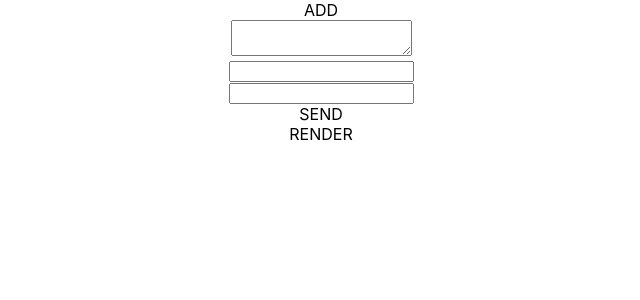
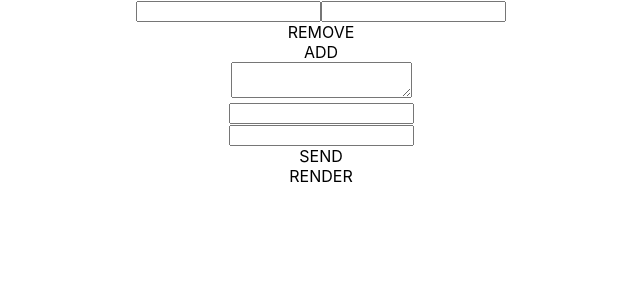
Before and after one commit to fulcircle/templatey, a React (Create React App) app in the folder frontend/: page / in a window 1280 px wide. Shown: the top 300 px of the page, without its empty margins (319-959 px from the left). Built offline with nearby package versions, Linux system fonts and the light colour scheme.

Commit message:
Get validation working on all fields

```diff
--- a/frontend/package.json
+++ b/frontend/package.json
@@ -8,12 +8,14 @@
     "@types/node": "10.12.18",
     "@types/react": "16.7.20",
     "@types/react-dom": "16.0.11",
+    "class-transformer": "^0.2.0",
     "class-validator": "^0.9.1",
     "dompurify": "^1.0.9",
     "node-sass": "^4.11.0",
     "react": "^16.7.0",
     "react-dom": "^16.7.0",
     "react-scripts": "2.1.3",
+    "reflect-metadata": "^0.1.13",
     "typescript": "3.2.4"
   },
   "scripts": {
--- a/frontend/src/App.tsx
+++ b/frontend/src/App.tsx
@@ -10,6 +10,7 @@ import {EmailFields} from "./data/request/EmailFields.class";
 import EmailPane from "./components/EmailPane/EmailPane";
 import {ValidationError, validateSync} from "class-validator";
 import {TemplateFields} from "./data/request/TemplateFields.class";
+import {Util} from "./util/Util";
 
 class Validation {
 
@@ -28,6 +29,7 @@ interface State {
     emailFields: EmailFields
 }
 
+// Create a Validation context that's accessible to all children components so they can validate themselves
 export const ValidationContext = React.createContext<Validation>({validationErrors: [], pristine: true});
 
 class App extends Component<{}, State> {
@@ -35,7 +37,7 @@ class App extends Component<{}, State> {
     constructor(props: any) {
         super(props);
         this.state = {
-            toRender: new ToRender({ template_fields: [], template_text: '' }),
+            toRender: new ToRender({ template_fields: [new TemplateFields({name: "", value: ""})], template_text: '' }),
             emailFields: new EmailFields({from: "", to: ""}),
             validation: new Validation({validationErrors: [], pristine: true}),
             rendered: new TemplateRenderResponse({ template: "", template_name: "" })
@@ -105,10 +107,10 @@ class App extends Component<{}, State> {
 
     validate(pristine: boolean|null=null) {
 
-        // Validate on the backing state fields.
+        // Validate on the backing state fields, flatten them into one long array., instead of nested errors
         let errors = [
-            ...validateSync(this.state.emailFields),
-            ...validateSync(this.state.toRender),
+            ...Util.flattenErrors(validateSync(this.state.emailFields)),
+            ...Util.flattenErrors(validateSync(this.state.toRender))
         ];
 
         // When setState completes, it will cause ValidationContext.Provider to update its context
--- a/frontend/src/components/TemplateFieldsPane/TemplateFieldsPane.tsx
+++ b/frontend/src/components/TemplateFieldsPane/TemplateFieldsPane.tsx
@@ -20,9 +20,9 @@ class TemplateFieldsPane extends Component<Props, {}> {
 
         let fields = this.props.template_fields.map((field, idx) => {
             return (
-                <ValidationContext.Consumer>
+                <ValidationContext.Consumer key={idx}>
                     {({ validationErrors, pristine })  => (
-                        <div key={idx} className="field">
+                        <div className="field">
                             <ValidatableInput
                                 textArea={false}
                                 className="field_input_name"
--- a/frontend/src/components/ValidatableInput/ValidatableInput.tsx
+++ b/frontend/src/components/ValidatableInput/ValidatableInput.tsx
@@ -18,23 +18,25 @@ class ValidatableInput extends Component<Props, {}> {
         super(props);
     }
 
-    getValidationErrors() {
-        let errors = this.props.validationErrors.filter((validationError) => {
+    get localValidationErrors() {
+        return this.props.validationErrors.filter((validationError) => {
             return validationError.target === this.props.validationTarget
                 && validationError.property === this.props.validationProperty;
         });
-        if (errors.length > 0) {
-            return errors[0];
-        } else {
-            return null;
-        }
     }
 
     get valid(): boolean {
-        return this.getValidationErrors() === null;
+        console.log({
+            validationTarget: this.props.validationTarget,
+            validationProperty: this.props.validationProperty,
+            validationErrors: this.props.validationErrors,
+            valid: this.localValidationErrors.length === 0
+        });
+        return this.localValidationErrors.length === 0;
     }
 
     get classNames(): string {
+        console.log(this.valid);
         if (this.props.className) {
             return this.props.className + (this.valid ? '' : ' error')
         } else {
--- a/frontend/src/data/request/ToRender.class.ts
+++ b/frontend/src/data/request/ToRender.class.ts
@@ -1,5 +1,5 @@
-import {Length, ValidateNested} from "class-validator";
-
+import {Length, ValidateNested, IsArray} from "class-validator";
+import {Type} from "class-transformer"
 import {TemplateFields} from "./TemplateFields.class";
 
 export class ToRender {
@@ -7,8 +7,10 @@ export class ToRender {
     @Length(1)
     template_text!: string;
 
-    @ValidateNested()
-    template_fields!: Array<TemplateFields>;
+    @IsArray()
+    @ValidateNested({each: true})
+    @Type(() => TemplateFields)
+    template_fields!: TemplateFields[];
 
     constructor(toRender: ToRender) {
         Object.assign(this, toRender);
--- a/frontend/src/index.tsx
+++ b/frontend/src/index.tsx
@@ -1,3 +1,4 @@
+import "reflect-metadata"
 import React from 'react';
 import ReactDOM from 'react-dom';
 import './index.css';
--- /dev/null
+++ b/frontend/src/util/Util.ts
@@ -0,0 +1,21 @@
+import {ValidationError} from "class-validator";
+
+export class Util {
+
+    static flattenErrors(arr: Array<ValidationError>) {
+        return Util._flattenErrors(arr, []);
+    }
+
+    private static _flattenErrors(arr: Array<ValidationError>, state: ValidationError[]) {
+
+        arr.forEach((error) => {
+            if (error.children.length > 0) {
+                Util._flattenErrors(error.children, state)
+            } else {
+                state.push(error)
+            }
+        });
+
+        return state;
+    }
+}
```
Also changed, not shown: 1 other file (tests, documents, lock files or other folders).
